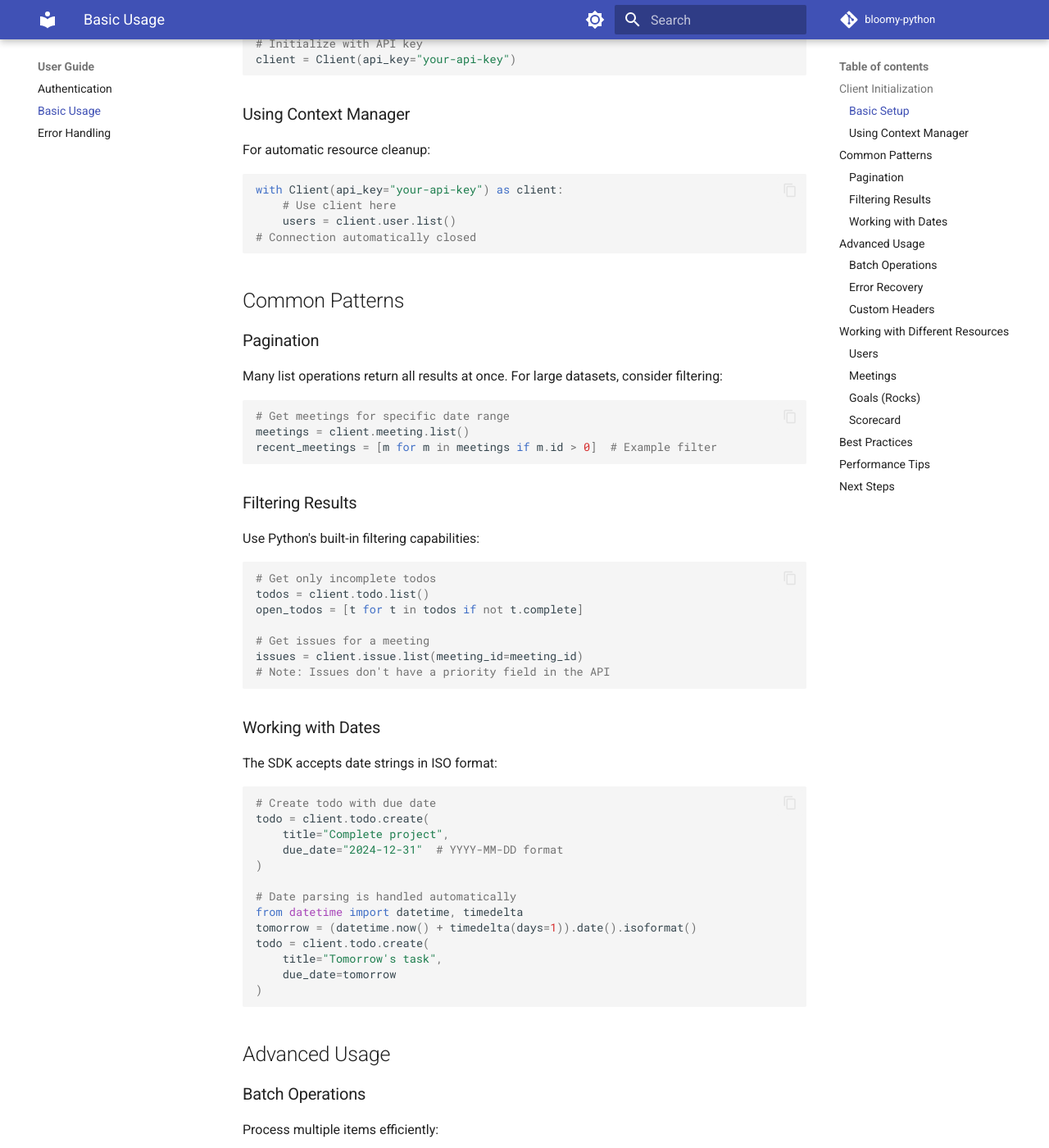
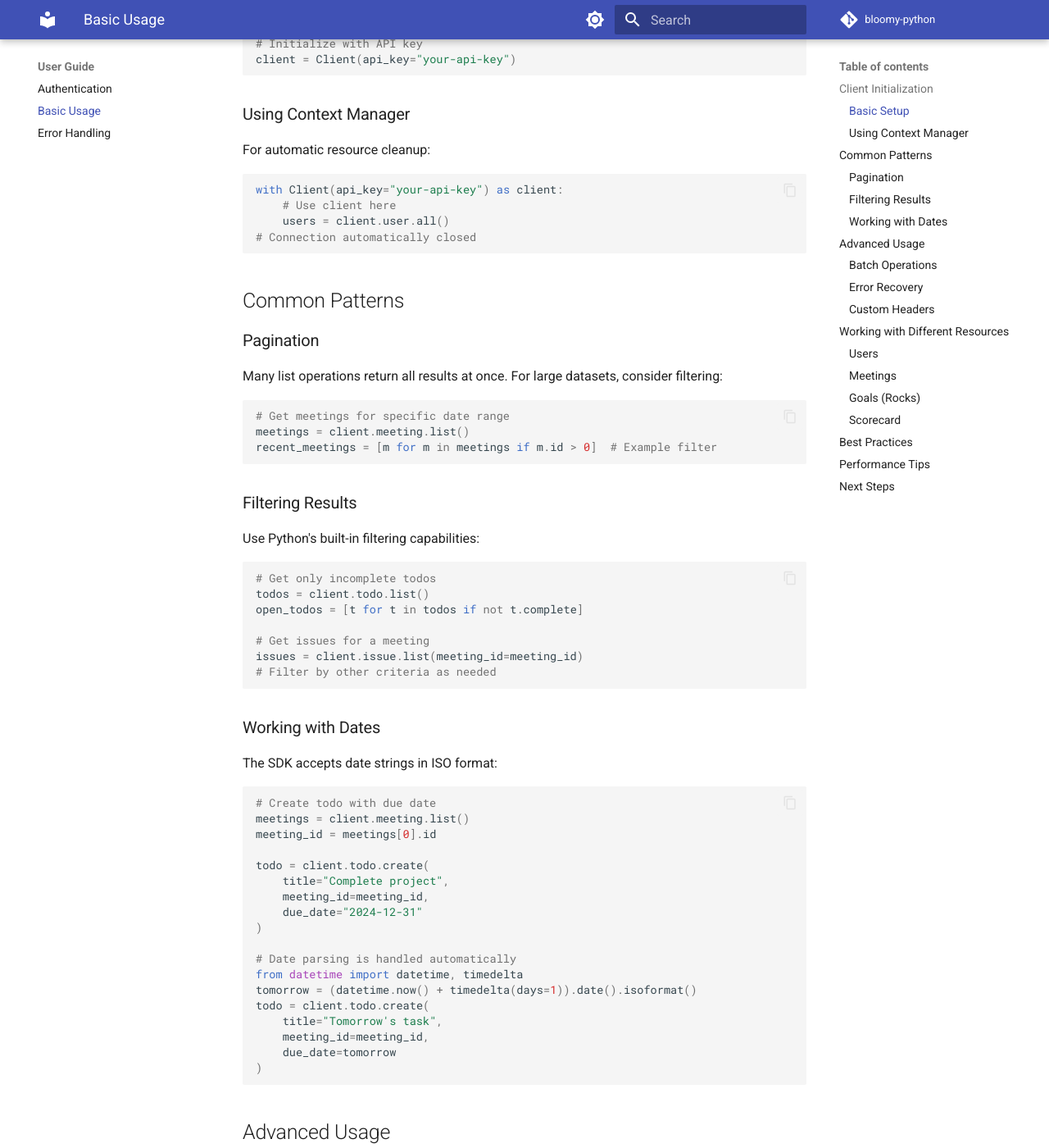
Before and after one commit to franccesco/bloomy-python, an MkDocs documentation site: the page built from docs/guide/usage.md, in a window 1280 px wide and 1400 px high, scrolled down 435 px. Shown: the whole window at 82% size. Built offline with MkDocs 1.6.1 and Material for MkDocs 9.7.7, drawn with Linux system fonts in a browser that asks for light colours; comment, search, counter and statistics services are not loaded; some of the changed text lies outside the part shown.

Commit message:
Fix documentation examples to match SDK implementation
- Update package installation instructions to use 'bloomy-python'
- Fix imports to use 'bloomy' module (not 'bloomy_python')
- Correct user.list() to user.all() in context manager example
- Update goal.update() documentation to show it returns boolean
- Remove incorrect comment about issues having priority field
- Ensure all examples use correct Pydantic model attribute access

Co-Authored-By: Claude <noreply@anthropic.com>

````diff
--- a/docs/guide/usage.md
+++ b/docs/guide/usage.md
@@ -20,7 +20,7 @@ For automatic resource cleanup:
 ```python
 with Client(api_key="your-api-key") as client:
     # Use client here
-    users = client.user.list()
+    users = client.user.all()
 # Connection automatically closed
 ```
 
@@ -47,7 +47,7 @@ open_todos = [t for t in todos if not t.complete]
 
 # Get issues for a meeting
 issues = client.issue.list(meeting_id=meeting_id)
-# Note: Issues don't have a priority field in the API
+# Filter by other criteria as needed
 ```
 
 ### Working with Dates
@@ -56,9 +56,13 @@ The SDK accepts date strings in ISO format:
 
 ```python
 # Create todo with due date
+meetings = client.meeting.list()
+meeting_id = meetings[0].id
+
 todo = client.todo.create(
     title="Complete project",
-    due_date="2024-12-31"  # YYYY-MM-DD format
+    meeting_id=meeting_id,
+    due_date="2024-12-31"
 )
 
 # Date parsing is handled automatically
@@ -66,6 +70,7 @@ from datetime import datetime, timedelta
 tomorrow = (datetime.now() + timedelta(days=1)).date().isoformat()
 todo = client.todo.create(
     title="Tomorrow's task",
+    meeting_id=meeting_id,
     due_date=tomorrow
 )
 ```
````
Also changed, not shown: other parts of docs/guide/usage.md (+2 -2 lines), docs/getting-started/quickstart.md (+5 -4 lines), docs/index.md (+4 -2 lines).
